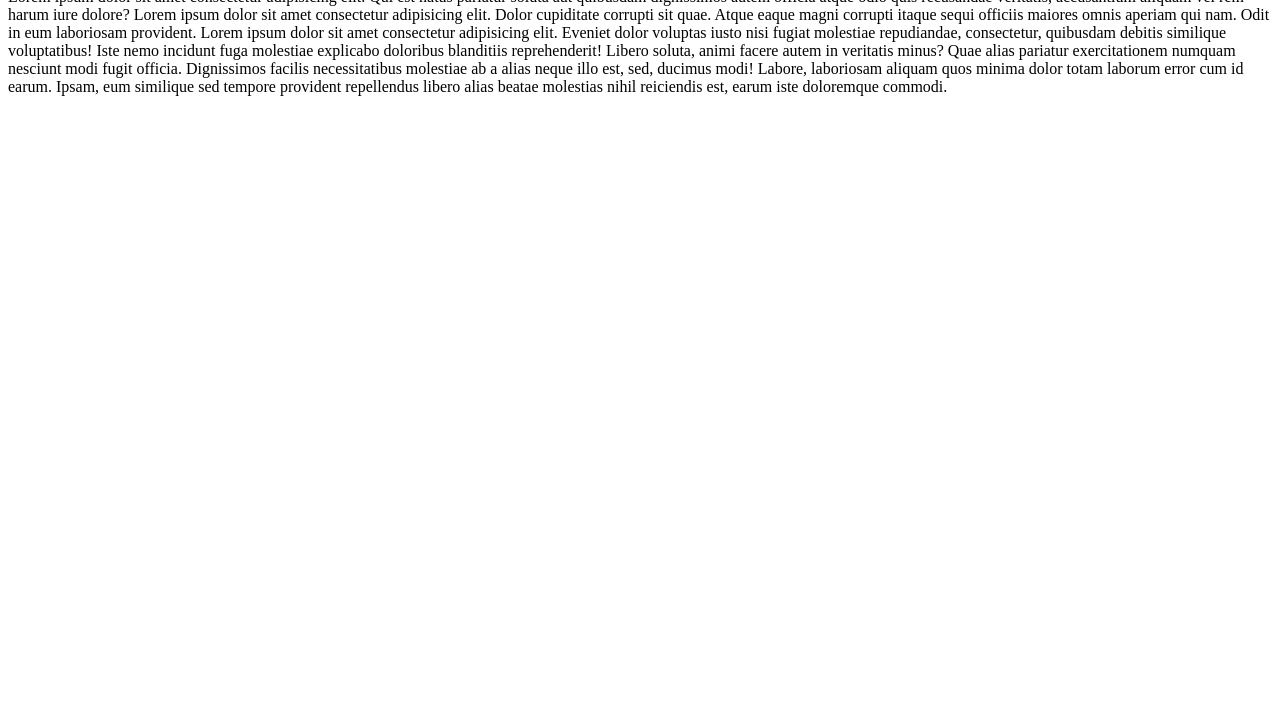
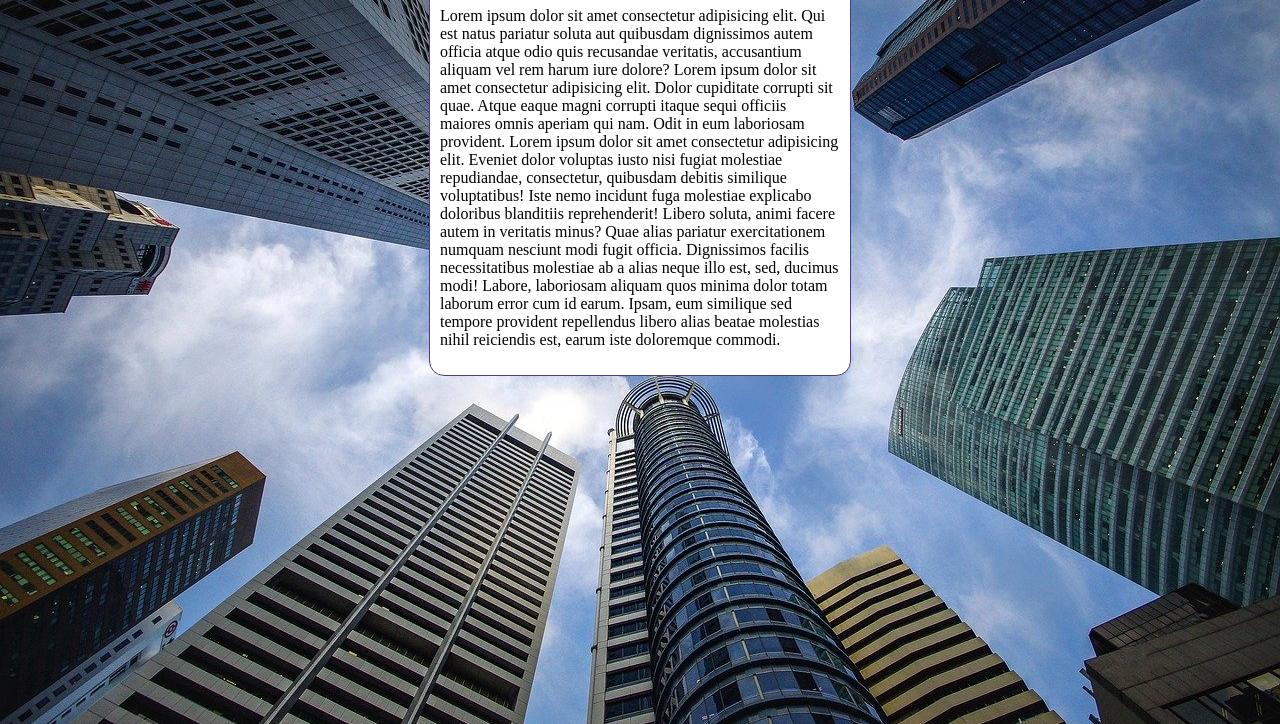
Before and after one commit to Eduardo-DK/html-css, a plain HTML site: page exercicios/modulo-03/ex022/fundo006.html in a window 1280 px wide. Shown: the part 92-816 px from the top of the page. Drawn offline with Linux system fonts and the light colour scheme.

Commit message:
Update fundo006.html

```diff
--- a/exercicios/modulo-03/ex022/fundo006.html
+++ b/exercicios/modulo-03/ex022/fundo006.html
@@ -4,6 +4,24 @@
     <meta charset="UTF-8">
     <meta name="viewport" content="width=device-width, initial-scale=1.0">
     <title>Document</title>
+    <style>
+        body {
+            height: 100vh; /* altura */
+            background-color: black; /* Fundo */
+            background-image: url('imagens/wallpaper002.jpg');
+            background-position: center top;
+            background-repeat: no-repeat;
+            background-size: cover/* cobrir (vai cobrir a tela inteira) */;
+        }
+        main {
+            background-color: white; /* Fundo */
+            width: 400px;  /* largura */
+            padding: 10px; /* preenchimento */
+            margin: auto;
+            border: 1px solid darkslateblue;
+            border-radius: 15px; /* raio da borda */
+        }
+    </style>
 </head>
 <body>
     <main>
```
